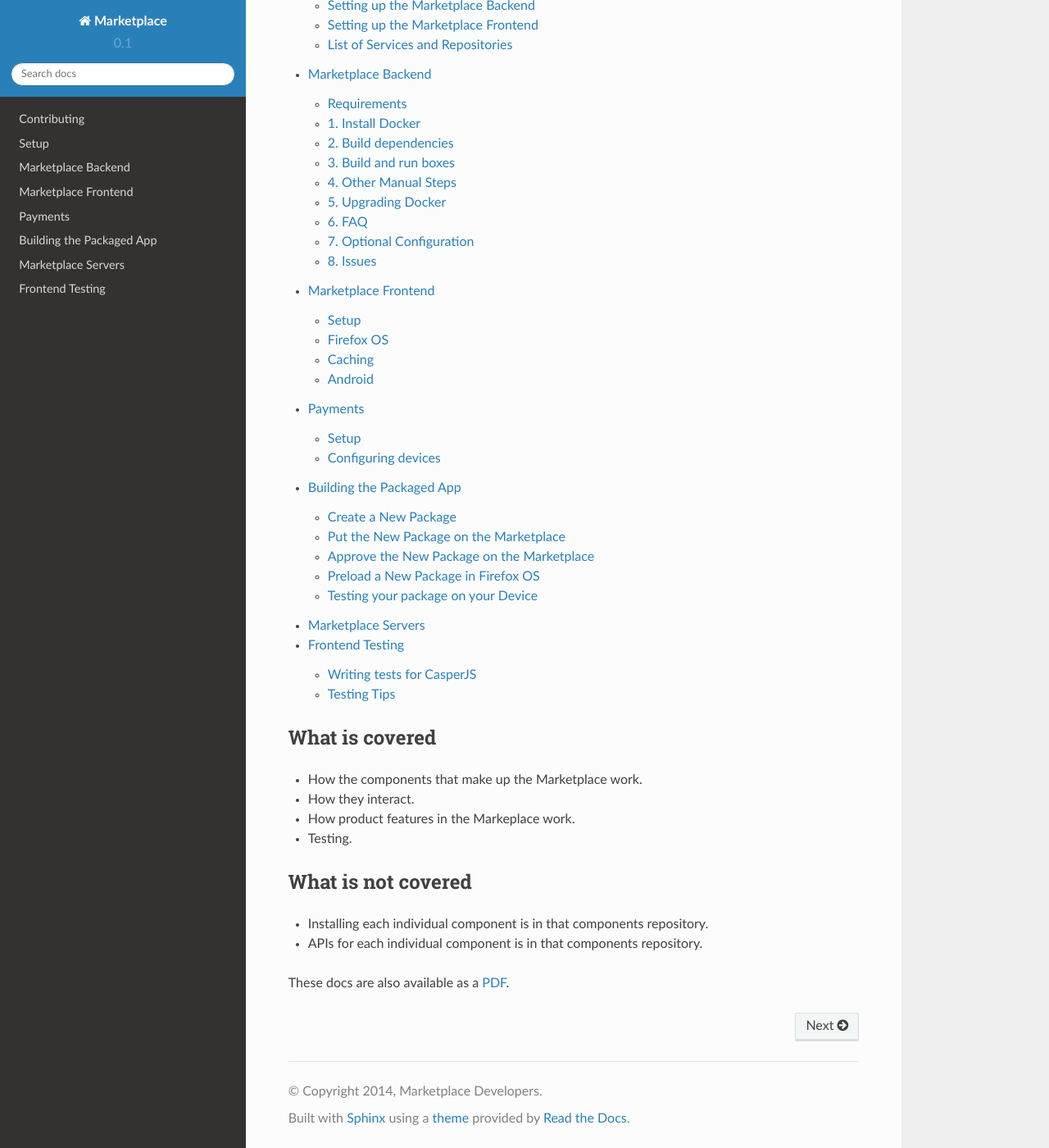
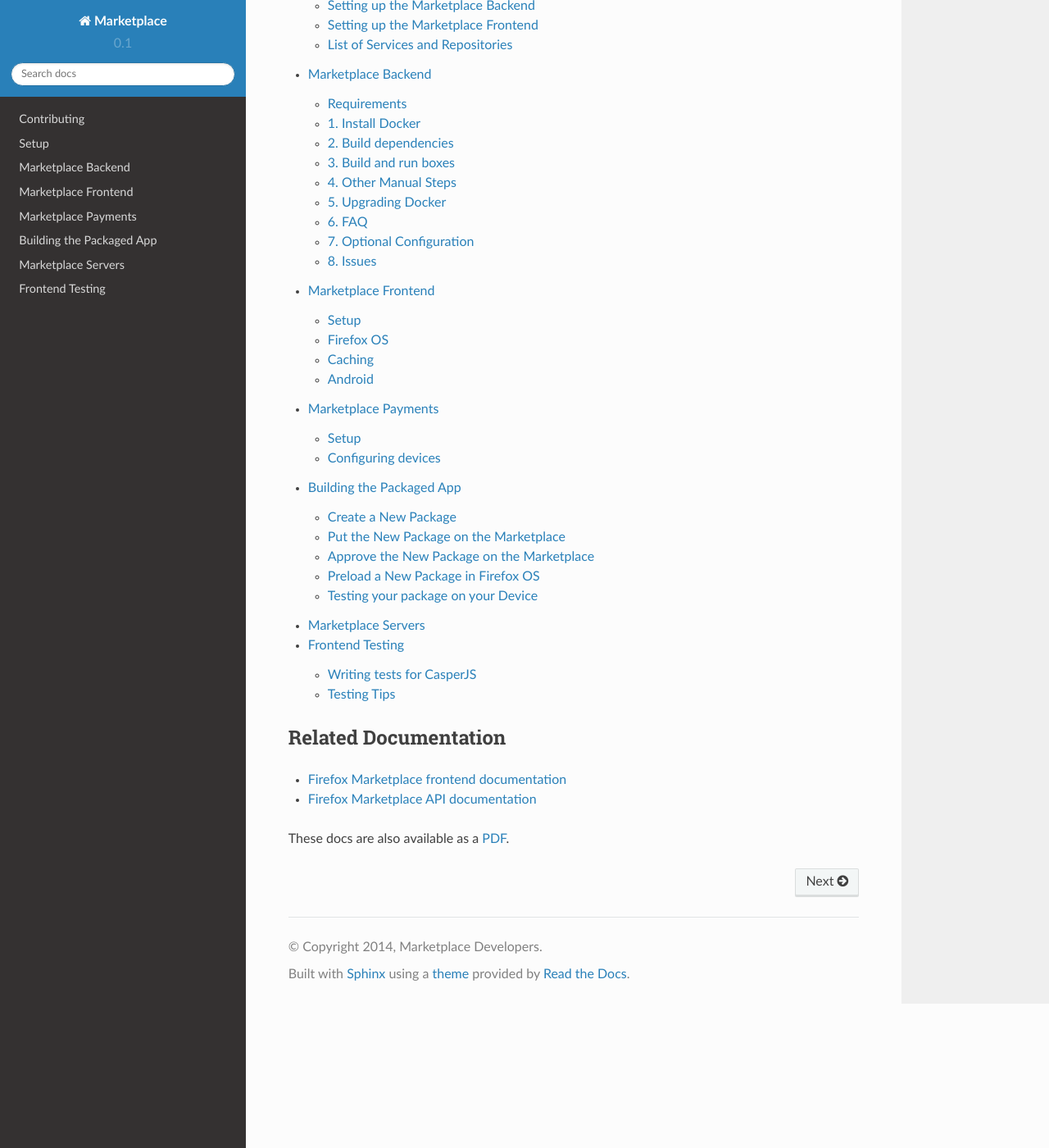
Before and after one commit to mozilla/marketplace-docs, a Sphinx documentation site: the page built from docs/index.rst, in a window 1280 px wide and 1400 px high, scrolled down 329 px. Shown: the whole window at 82% size. Built offline with Sphinx 7.4.7 and the Read the Docs theme 2.0.0, drawn with Linux system fonts in a browser that asks for light colours; some of the changed text lies outside the part shown.

Commit message:
link to the frontend docs

```diff
--- a/docs/index.rst
+++ b/docs/index.rst
@@ -20,19 +20,11 @@
    topics/servers.rst
    topics/frontend-testing.rst
 
-What is covered
----------------
+Related Documentation
+---------------------
 
-* How the components that make up the Marketplace work.
-* How they interact.
-* How product features in the Markeplace work.
-* Testing.
-
-What is not covered
--------------------
-
-* Installing each individual component is in that components repository.
-* APIs for each individual component is in that components repository.
+* `Firefox Marketplace frontend documentation <https://marketplace-frontend.readthedocs.org>`_
+* `Firefox Marketplace API documentation <https://firefox-marketplace-api.readthedocs.org>`_
 
 These docs are also available as a `PDF`_.
 
--- a/docs/topics/frontend.rst
+++ b/docs/topics/frontend.rst
@@ -3,9 +3,9 @@
 Marketplace Frontend
 ====================
 
-This section is about setting up the Marketplace frontend (i.e., the
-Consumer Pages). The documentation for the Marketplace frontend is a
-work-in-progress.
+This section is briefly about setting up the Marketplace frontend
+For further information about Marketplace frontend projects, check out our
+`dedicated frontend documentation <https://marketplace-frontend.readthedocs.org/>`_.
 
 Setup
 -----
--- a/docs/topics/payments.rst
+++ b/docs/topics/payments.rst
@@ -1,5 +1,5 @@
-Payments
-========
+Marketplace Payments
+====================
 
 This section is about processing payments on the Marketplace.
 
```
Also changed, not shown: other parts of docs/index.rst (+3 -3 lines), 1 other file.
